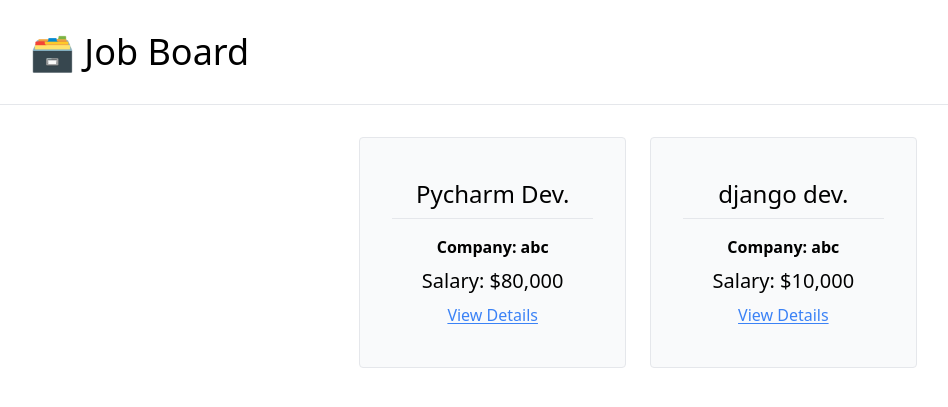
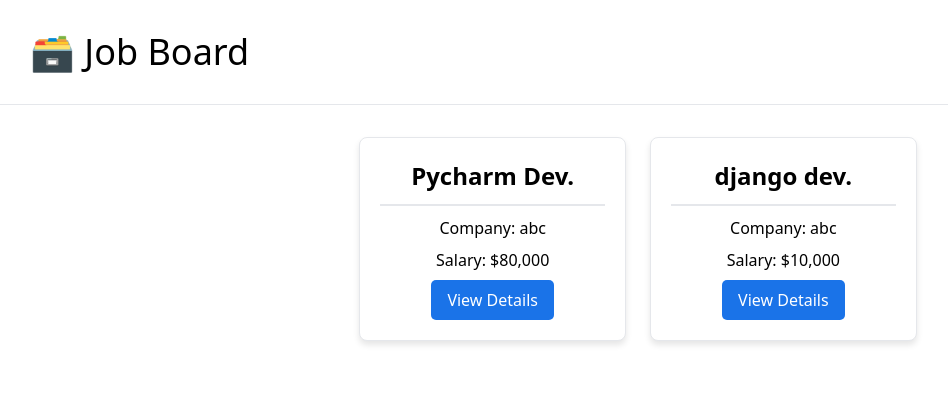
Before and after one commit to rafi4482/Job-board-django, a Django app: page / in a window 1280 px wide. Shown: the top 407 px of the page, without its empty margins (2-950 px from the left). Run offline with Django 5.2, Linux system fonts and the light colour scheme; data comes from the database, SQL or seed files in the repository; some libraries are stand-ins or nearby versions.

Commit message:
primary1

```diff
--- a/job_board/templates/job_board/index.html
+++ b/job_board/templates/job_board/index.html
@@ -3,17 +3,64 @@
 
 {% block content %}
 
+    <style>
+        /* Card styling */
+        .job-card {
+            border: 1px solid #e5e7eb;
+            border-radius: 8px;
+            padding: 20px;
+            background-color: #ffffff;
+            box-shadow: 0 4px 6px rgba(0, 0, 0, 0.1);
+            transition: all 0.3s ease;
+        }
+
+        .job-card:hover {
+            transform: translateY(-5px);
+            box-shadow: 0 6px 8px rgba(0, 0, 0, 0.2);
+        }
+
+        .title {
+            font-size: 1.5rem;
+            font-weight: 600;
+            margin-bottom: 10px;
+        }
+
+        .divider {
+            border: 0.5px solid #e5e7eb;
+            margin: 10px 0;
+        }
+
+        .company, .salary {
+            font-size: 1rem;
+            margin-bottom: 8px;
+        }
+
+        .btn-details {
+            background-color: #1a73e8; /* Button background color */
+            color: #ffffff; /* Button text color */
+            padding: 8px 16px; /* Button padding */
+            border-radius: 5px; /* Button rounded corners */
+            cursor: pointer;
+            transition: background-color 0.3s ease; /* Smooth background color transition */
+        }
+
+        .btn-details:hover {
+            background-color: #0a5dc9; /* Darker background color on hover */
+        }
+    </style>
+
     <div class="flex justify-center w-10/12 mx-auto flex-wrap gap-6">
         {% for posting in job_postings %}
             <a class="w-1/4 text-center" href="{% url 'job-detail' posting.pk %}">
-            <div class="border rounded px-8 py-10 bg-gray-50 hover:bg-gray-100 hover:cursor-pointer">
-                <p class="text-2xl pb-2">{{posting.title}}</p>
-                <hr class="py-2">
-                <p class="font-semibold pb-2">Company: {{posting.company}}</p>
-                <p class="text-xl pb-2">Salary: ${{posting.salary|intcomma}}</p>
-                <p class="underline underline-offset-2 text-blue-500 hover:text-blue-400">View Details</p>
-            </div>
+                <div class="job-card">
+                    <p class="title">{{posting.title}}</p>
+                    <hr class="divider">
+                    <p class="company">Company: {{posting.company}}</p>
+                    <p class="salary">Salary: ${{posting.salary|intcomma}}</p>
+                    <button class="btn-details">View Details</button> <!-- Changed to a button -->
+                </div>
             </a>
         {% endfor %}
     </div>
+
 {% endblock content %}
```
Also changed, not shown: config/settings.py (+46 -61 lines), job_board/templates/job_board/detail.html (+57 -6 lines).
